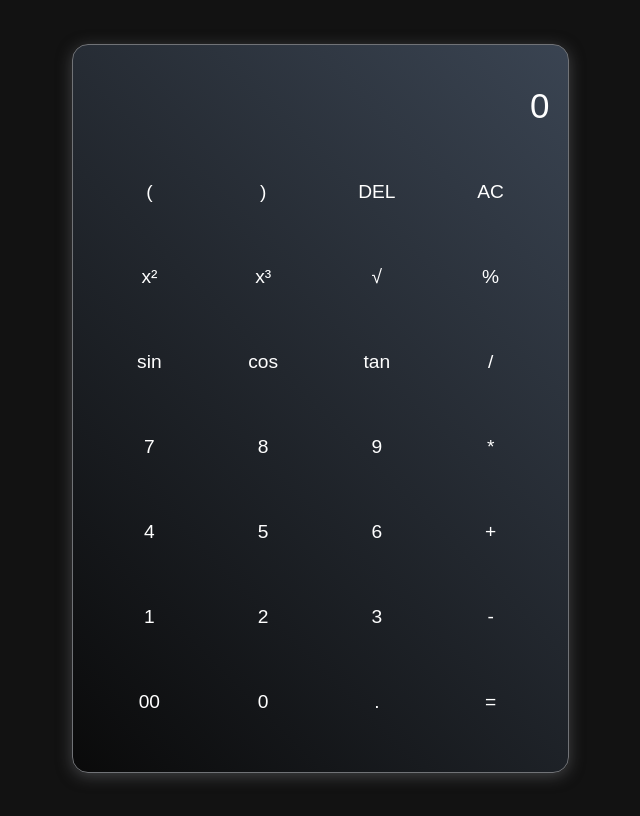
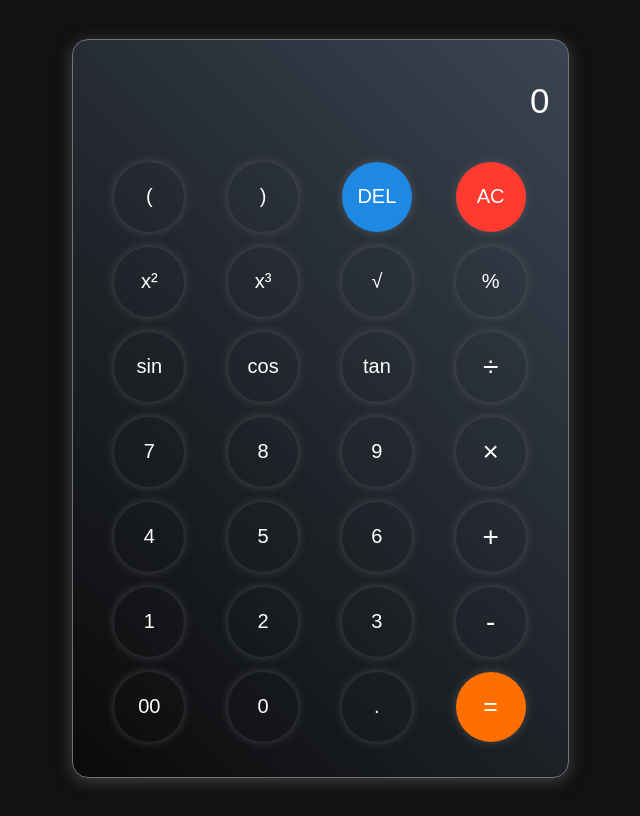
Before and after one commit to PRANTO-X/Calculator, a plain HTML site: page index.html in a window 1280 px wide. Shown: the whole page, without its empty margins (320-960 px from the left). Drawn offline with Linux system fonts and the light colour scheme.

Commit message:
complete design

```diff
--- a/CSS/style.css
+++ b/CSS/style.css
@@ -14,7 +14,7 @@ body {
     outline: none;
     text-align: end;
     font-size: 35px;
-    margin-bottom: 10px;
+    margin-bottom: 20px;
 }
 
 input::placeholder{
@@ -42,19 +42,52 @@ button {
     border-radius: 50%;
     height: 70px;
     width: 70px;
-    font-size: 1.2rem;
+    font-size: 20px;
     border: none;
     background: transparent;
     color: white;
     cursor: pointer;
     transition: background-color 0.3s ease;
+    box-shadow: 0px 0px 10px rgba(113, 115, 119, 0.5);
 }
 
-button:hover {
-    background-color: #555;
-    box-shadow: 0 0 1rem white;
+.eql-btn{
+    background: #ff6f00;
+    font-size: 25px;
 }
 
-button:active {
-    background-color: #777; /* Darker when pressed */
+.ac-btn{
+    background: #ff3b30;
 }
+
+.del-btn{
+    background: #1e88e5;
+}
+
+.op-btn{
+    font-size: 28px;
+}
+
+
+button:hover,
+button:active{
+    background-color: rgba(255, 255, 255, 0.1);
+}
+
+.eql-btn:hover,
+.eql-btn:active{
+    background: #e65100;
+    box-shadow: 0px 0px 15px rgba(255, 111, 0, 0.7);
+}
+
+.ac-btn:hover,
+.ac-btn:active{
+    background: #e53935;
+    box-shadow: 0px 0px 15px rgba(229, 57, 53, 0.7);
+}
+
+.del-btn:hover,
+.del-btn:active{
+    background-color: #1565c0;
+    box-shadow: 0px 0px 15px rgba(21, 101, 192, 0.7);
+}
--- a/index.html
+++ b/index.html
@@ -14,54 +14,56 @@
         <div>
             <button>(</button>
             <button>)</button>
-            <button>DEL</button>
-            <button>AC</button>
+            <button class="del-btn">DEL</button>
+            <button class="ac-btn">AC</button>
            </div>
 
            <div>
             <button>x&sup2</button>
             <button>x&sup3</button>
             <button>√</button>
-            <button>%</button>
+            <button class="op=btn">%</button>
            </div>
 
            <div>
             <button>sin</button>
             <button>cos</button>
             <button>tan</button>
-            <button>/</button>
+            <button class="op-btn">÷</button>
            </div>
 
            <div>
             <button>7</button>
             <button>8</button>
             <button>9</button>
-            <button>*</button>
+            <button class="op-btn">×</button>
            </div>
 
            <div>
             <button>4</button>
             <button>5</button>
             <button>6</button>
-            <button>+</button>
+            <button class="op-btn">+</button>
            </div>
 
            <div>
             <button>1</button>
             <button>2</button>
             <button>3</button>
-            <button>-</button>
+            <button class="op-btn">-</button>
            </div>
 
            <div>
             <button>00</button>
             <button>0</button>
             <button>.</button>
-            <button>=</button>
+            <button class="eql-btn">=</button>
            </div>
       </div>
 
 
     </div>
+
+    <script src="main.js"></script>
 </body>
 </html>
```
